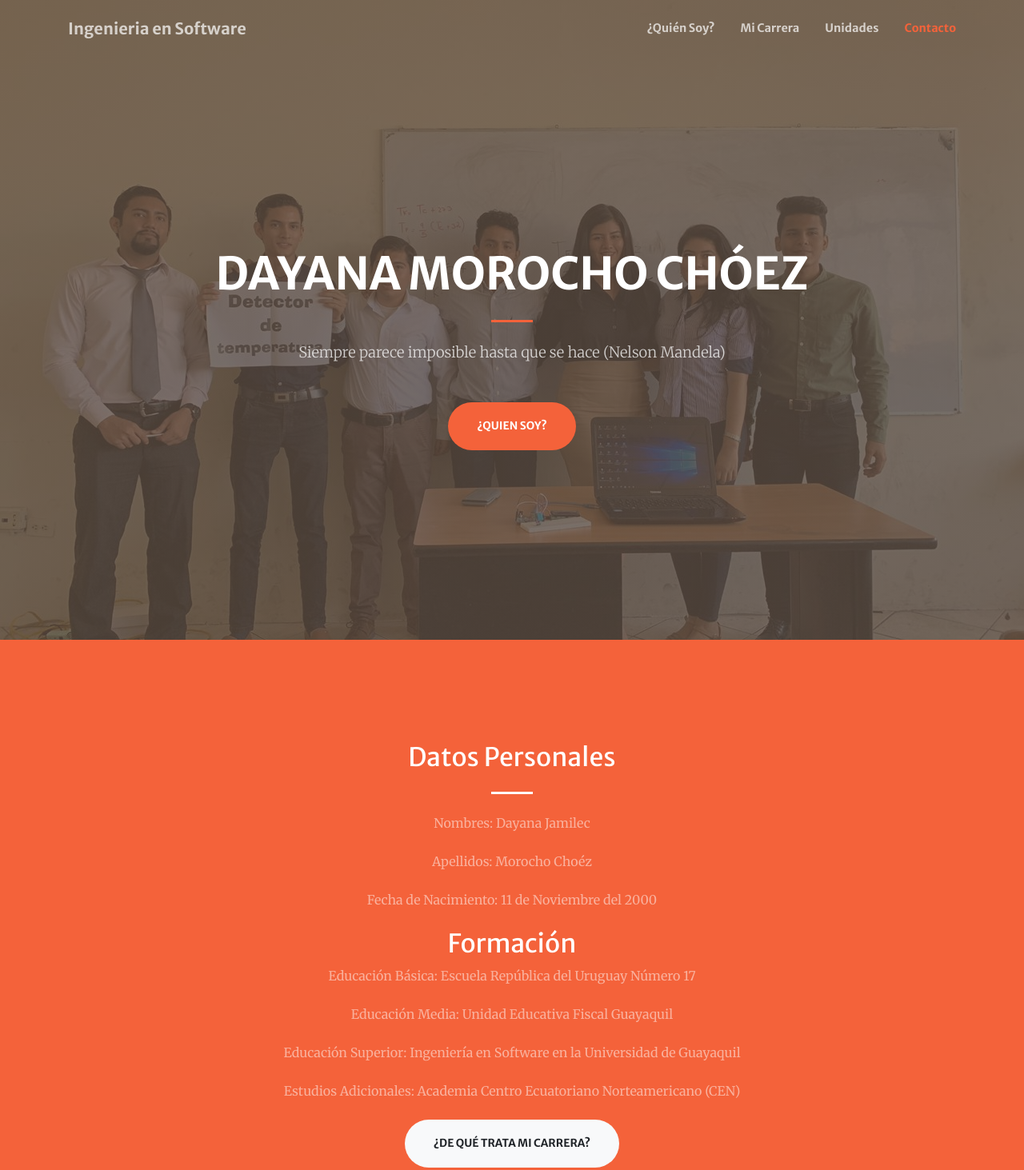
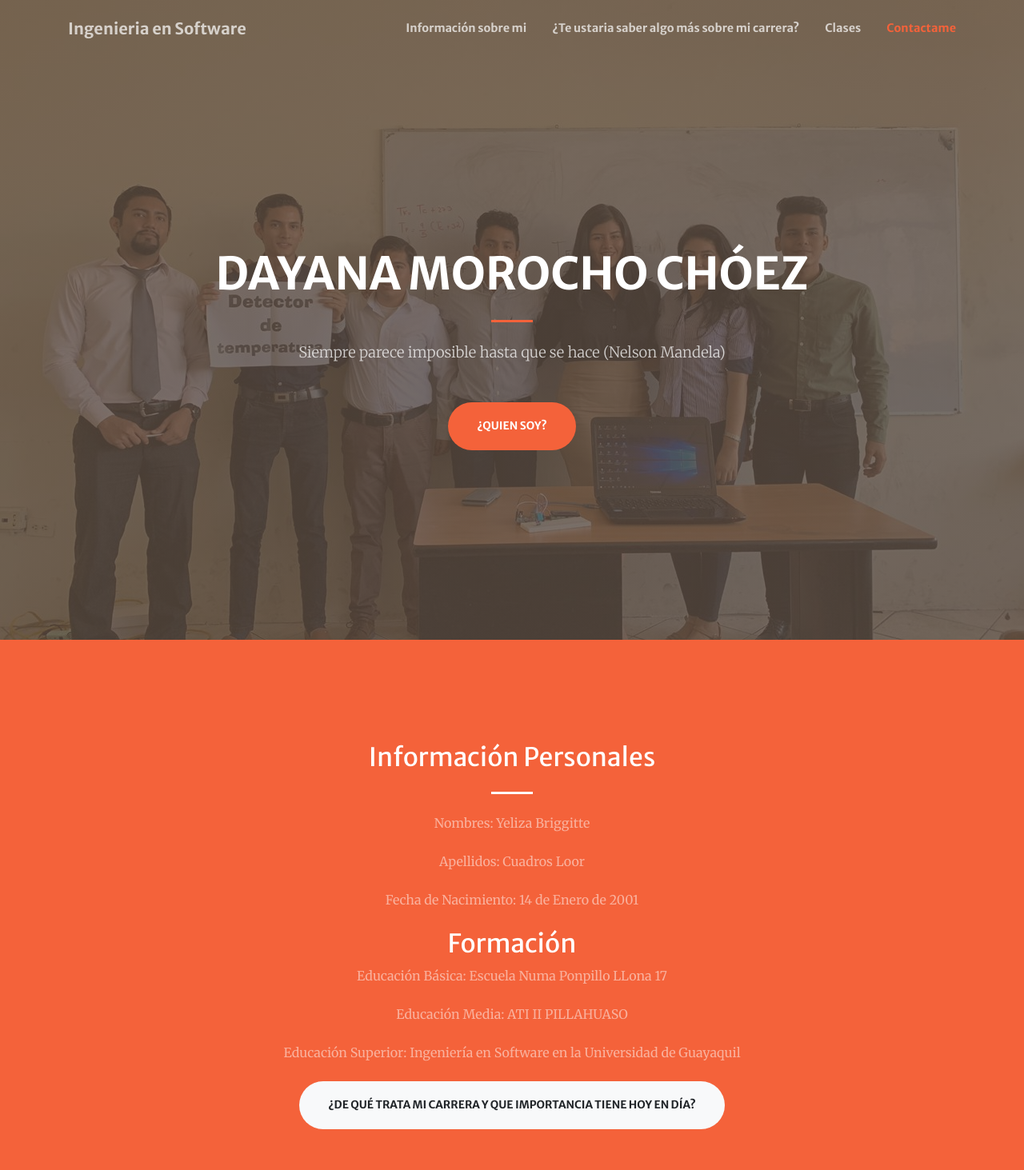
Before and after one commit to yelizacuadros/loor.io, a website with bundled scripts: page index.html in a window 1280 px wide. Shown: the top 1463 px of the page at 80% size. Built offline with nearby package versions, Linux system fonts and the light colour scheme.

Commit message:
Update index.html

```diff
--- a/index.html
+++ b/index.html
@@ -8,7 +8,7 @@
   <meta name="description" content="">
   <meta name="author" content="">
 
-  <title>Dayana Morocho Choez</title>
+  <title>Yeliza Briggitte Cuadros Loor</title>
 
   <!-- Font Awesome Icons -->
   <link href="vendor/fontawesome-free/css/all.min.css" rel="stylesheet" type="text/css">
@@ -37,16 +37,16 @@
       <div class="collapse navbar-collapse" id="navbarResponsive">
         <ul class="navbar-nav ml-auto my-2 my-lg-0">
           <li class="nav-item">
-            <a class="nav-link js-scroll-trigger" href="#about">¿Quién Soy?</a>
+            <a class="nav-link js-scroll-trigger" href="#about">Información sobre mi </a>
           </li>
           <li class="nav-item">
-            <a class="nav-link js-scroll-trigger" href="#services">Mi Carrera</a>
+            <a class="nav-link js-scroll-trigger" href="#services">¿Te ustaria saber algo más sobre mi carrera?</a>
           </li>
           <li class="nav-item">
-            <a class="nav-link js-scroll-trigger" href="#portfolio">Unidades</a>
+            <a class="nav-link js-scroll-trigger" href="#portfolio">Clases</a>
           </li>
           <li class="nav-item">
-            <a class="nav-link js-scroll-trigger" href="#contact">Contacto</a>
+            <a class="nav-link js-scroll-trigger" href="#contact">Contactame</a>
           </li>
         </ul>
       </div>
@@ -74,17 +74,16 @@
     <div class="container">
       <div class="row justify-content-center">
         <div class="col-lg-8 text-center">
-          <h2 class="text-white mt-0">Datos Personales</h2>
+          <h2 class="text-white mt-0">Información Personales</h2>
           <hr class="divider light my-4">
-          <p class="text-white-50 mb-4">Nombres: Dayana Jamilec</p>
-          <p class="text-white-50 mb-4">Apellidos: Morocho Choéz</p>
-          <p class="text-white-50 mb-4">Fecha de Nacimiento: 11 de Noviembre del 2000</p>
+          <p class="text-white-50 mb-4">Nombres: Yeliza Briggitte</p>
+          <p class="text-white-50 mb-4">Apellidos: Cuadros Loor</p>
+          <p class="text-white-50 mb-4">Fecha de Nacimiento: 14 de Enero de 2001</p>
           <h2 class="text-white mt-0">Formación</h2>
-          <p class="text-white-50 mb-4">Educación Básica: Escuela República del Uruguay Número 17</p>
-          <p class="text-white-50 mb-4">Educación Media: Unidad Educativa Fiscal Guayaquil</p>
+          <p class="text-white-50 mb-4">Educación Básica: Escuela Numa Ponpillo LLona 17</p>
+          <p class="text-white-50 mb-4">Educación Media: ATI II PILLAHUASO</p>
           <p class="text-white-50 mb-4">Educación Superior: Ingeniería en Software en la Universidad de Guayaquil</p>
-          <p class="text-white-50 mb-4">Estudios Adicionales: Academia Centro Ecuatoriano Norteamericano (CEN)</p>
-          <a class="btn btn-light btn-xl js-scroll-trigger" href="#services">¿De qué trata mi carrera?</a>
+          <a class="btn btn-light btn-xl js-scroll-trigger" href="#services">¿De qué trata mi carrera y que importancia tiene hoy en día?</a>
         </div>
       </div>
     </div>
```
